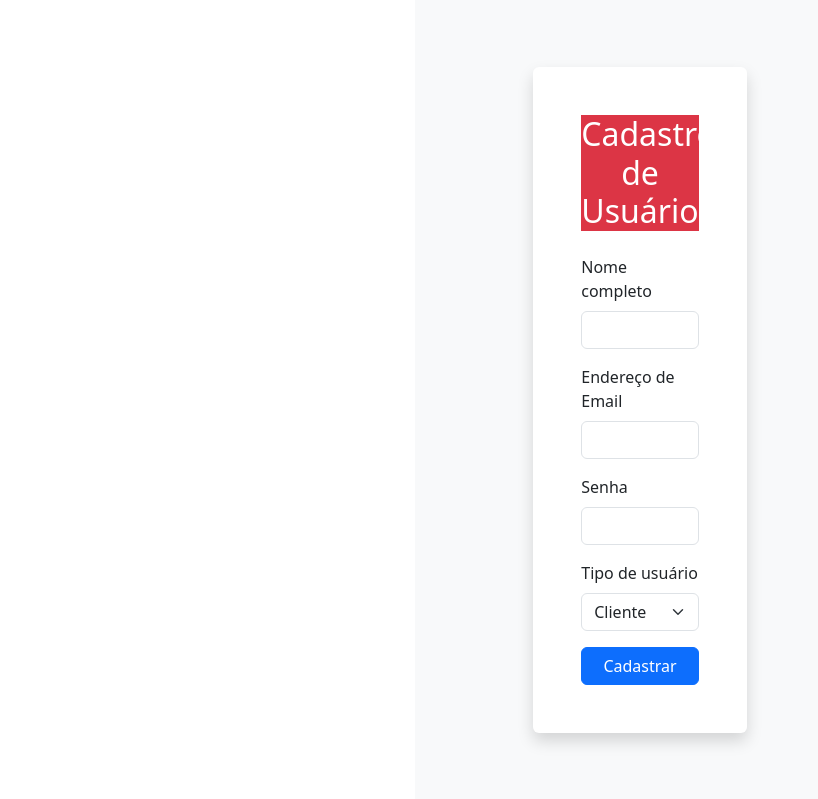
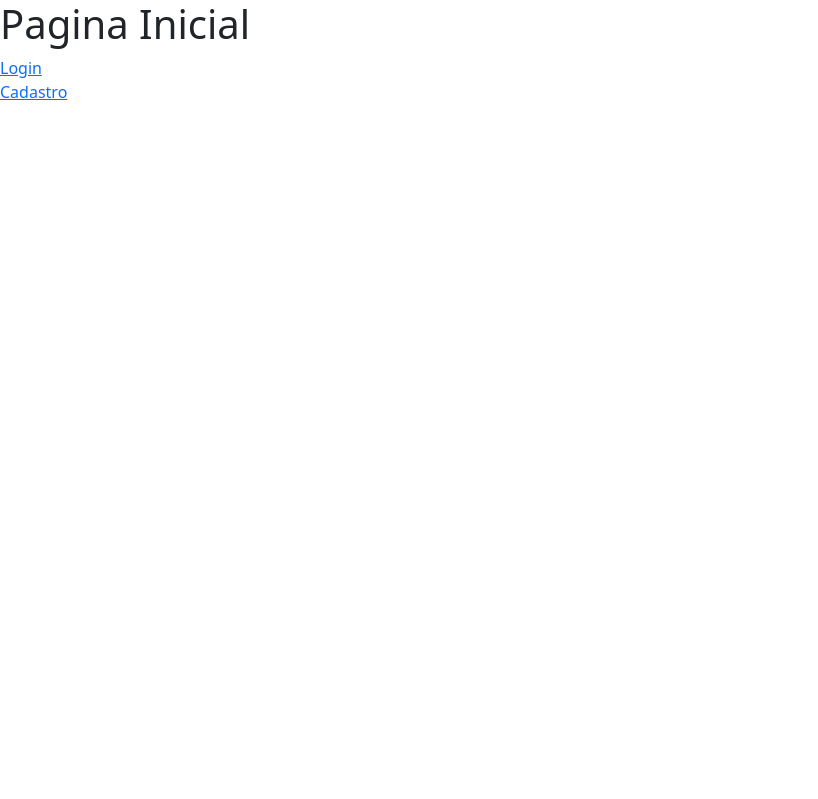
Before and after one commit to Douglas2022/Projeto-final---Python, a Flask app: template Templates/index.html in a window 1280 px wide. Shown: the whole page, without its empty margins (0-818 px from the left). Run offline with Flask 3, Linux system fonts and the light colour scheme; the template is opened without the code that fills it, so the values that code supplies are empty.

Commit message:
Porjeto final atualizado

```diff
--- a/Templates/index.html
+++ b/Templates/index.html
@@ -1,116 +1,10 @@
 {% extends 'base.html' %}
-<style>
-        body {
-            font-family: Arial, sans-serif;
-            background-color: #0a2fc2;
-            margin: 0;
-            padding: 0;
-        }
-
-        .container {
-            max-width: 500px;
-            margin: 60px auto;
-            background-color: rgb(215, 15, 15);
-            padding: 30px;
-            border-radius: 12px;
-            box-shadow: 0 0 15px rgba(0,0,0,0.1);
-        }
-
-        h2 {
-            text-align: center;
-            color: #2f3640;
-        }
-
-        label {
-            display: block;
-            margin-top: 15px;
-            font-weight: bold;
-        }
-
-        input, textarea, select {
-            width: 100%;
-            padding: 10px;
-            margin-top: 6px;
-            border: 1px solid #dcdde1;
-            border-radius: 8px;
-            font-size: 15px;
-        }
-
-        button {
-            width: 100%;
-            background-color: #00a8ff;
-            color: white;
-            border: none;
-            padding: 12px;
-            margin-top: 20px;
-            border-radius: 8px;
-            font-size: 16px;
-            cursor: pointer;
-        }
-
-        button:hover {
-            background-color: #0097e6;
-        }
-    </style>
 
 {% block conteudo %}
 
-<div class="container titulo">
-  <div class="row justify-content-center border-dark">
-    <div class="col-5 titulo">
-      <div
-        class="container min-vh-100 d-flex align-items-center justify-content-center bg-light"
-      >
-        <div class="col-md-6 bg-white p-5 rounded shadow">
-          <h2 class="mb-4 text-center text-bg-danger text-aling-center">
-            Cadastro de Usuário
-          </h2>
-          <form method="POST" action="{{ url_for('Cadastro') }}">
-            <div class="mb-3">
-              <label for="nome" class="form-label">Nome completo</label>
-              <input
-                type="text"
-                class="form-control"
-                id="nome"
-                name="nome"
-                required
-              />
-            </div>
-            <div class="mb-3">
-              <label for="email" class="form-label">Endereço de Email</label>
-              <input
-                type="email"
-                class="form-control"
-                id="email"
-                name="email"
-                required
-              />
-            </div>
-            <div class="mb-3">
-              <label for="senha" class="form-label">Senha</label>
-              <input
-                type="password"
-                class="form-control"
-                id="senha"
-                name="senha"
-                required
-              />
-            </div>
-            <div class="mb-3">
-              <label for="tipo" class="form-label">Tipo de usuário</label>
-              <select class="form-select" id="tipo" name="tipo">
-                <option value="cliente">Cliente</option>
-                <option value="administrador">Administrador</option>
-              </select>
-            </div>
-            <div class="d-grid">
-              <button type="submit" class="btn btn-primary">Cadastrar</button>
-            </div>
-          </form>
-        </div>
-      </div>
-    </div>
-  </div>
-</div>
+<h1>Pagina Inicial</h1>
+<a href="{{url_for('login')}}">Login</a>
+<br>
+<a href="{{url_for('cadastro')}}">Cadastro</a>
 
 {% endblock %}
--- /dev/null
+++ b/Templates/login.html
@@ -0,0 +1,6 @@
+{% extends 'base.html' %}
+
+{% block conteudo %}
+<h1>Pagina de login</h1>
+
+{% endblock %}
--- a/app.py
+++ b/app.py
@@ -14,16 +14,22 @@ def ConectarBanco():
 
 @app.route('/', methods=['GET', 'POST'])
 def index():
-    pass
+    return render_template('index.html')
+
+@app.route('/login',methods=['GET', 'POST'])
+def login():
+    return render_template('login.html')
+
 
 
 @app.route('/cadastro', methods=['GET', 'POST'])
-def Cadastro():
+def cadastro():
     titulo = 'Página Inicial'
     resultado = None
     email = senha = None
 
     if request.method == 'POST':
+        nome = request.form.get('nome')
         email = request.form.get('email')
         senha = request.form.get('senha')
         print(f'Email: {email}, Senha: {senha}')
@@ -50,7 +56,7 @@ def Cadastro():
             return render_template('index.html', titulo=titulo, mensagem='Email não encontrado.')
 
 
-    return render_template('index.html', titulo=titulo)
+    return render_template('cadastro.html', titulo=titulo)
 
 @app.route('/cliente', methods=['GET', 'POST'])
 def Cliente():
```
Also changed, not shown: Templates/cadastro.html (+61 -40 lines).
